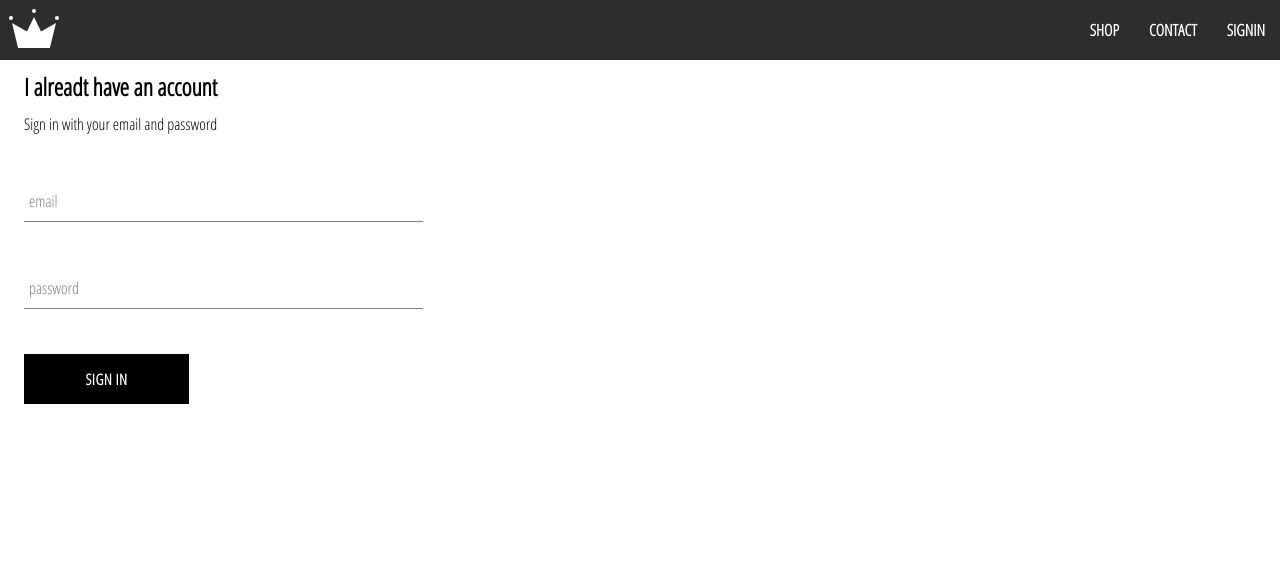
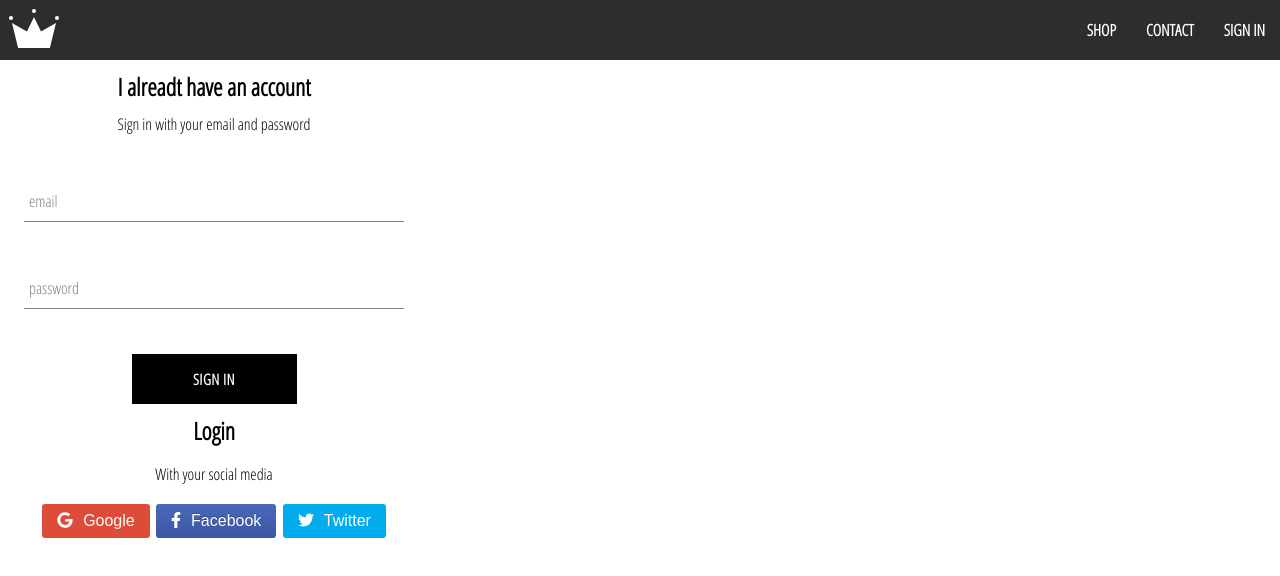
Before and after one commit to lironezra/eshppers, a React (Create React App) app: page /signin in a window 1280 px wide. Shown: the top 576 px of the page. Built offline with nearby package versions, Linux system fonts and the light colour scheme; no server answers.

Commit message:
integrate firebase into application, update sign in component with sign with google/facebook/twitter

```diff
--- a/package.json
+++ b/package.json
@@ -8,10 +8,12 @@
     "@fortawesome/free-regular-svg-icons": "^5.11.2",
     "@fortawesome/free-solid-svg-icons": "^5.11.2",
     "@fortawesome/react-fontawesome": "^0.1.7",
+    "firebase": "^7.5.0",
     "font-awesome": "^4.7.0",
     "node-sass": "^4.13.0",
     "react": "^16.12.0",
     "react-dom": "^16.12.0",
+    "react-firebaseui": "^4.0.0",
     "react-router-dom": "^5.1.2",
     "react-scripts": "3.2.0"
   },
--- a/src/App.css
+++ b/src/App.css
@@ -1,3 +1,7 @@
+* {
+    box-sizing: border-box;
+}
+
 body {
     font-family: 'Open Sans Condensed', sans-serif;
     /* padding: 20px 40px; */
--- a/src/App.js
+++ b/src/App.js
@@ -1,4 +1,4 @@
-import React from 'react';
+import React, { Component } from 'react';
 import { Switch, Route } from 'react-router-dom';
 import './App.css';
 
@@ -6,11 +6,36 @@ import HomePage from './pages/homepage/homepage.component';
 import ShopPage from './pages/shop/shop.component';
 import SignInAndSignUpPage from './pages/sign-in-and-sign-up/sign-in-and-sign-up.component';
 import Header from './components/header/header.component';
+import { auth } from './firebase/firebase.utils';
 
-function App() {
+
+class App extends Component {
+  constructor(props) {
+    super(props);
+
+    this.state = {
+      currentUser: null
+    }
+  }
+
+  unsubscribeFromAuth = null;
+
+  componentDidMount() {
+    this.unsubscribeFromAuth = auth.onAuthStateChanged(user => {
+      this.setState({ currentUser: user });
+
+      console.log(user)
+    })
+  }
+
+  componentWillUnmount() {
+    this.unsubscribeFromAuth();
+  }
+
+  render() {
     return (
       <div>
-      <Header />
+        <Header currentUser={this.state.currentUser}/>
         <Switch>
           <Route exact path='/' component={HomePage}/>
           <Route path='/shop' component={ShopPage}/>
@@ -19,5 +44,6 @@ function App() {
       </div>
     );
   }
+}
 
 export default App;
--- a/src/components/custom-button/custom-button.component.jsx
+++ b/src/components/custom-button/custom-button.component.jsx
@@ -1,12 +1,44 @@
 import React from 'react';
+
+import { faFacebookF, faGoogle, faTwitter } from "@fortawesome/free-brands-svg-icons";
+import { FontAwesomeIcon } from "@fortawesome/react-fontawesome";
 
 import './custom-button.styles.scss';
 
-const CustomButton = ({ children, ...otherProps }) => {
+const CustomButton = ({ authWith, children, ...otherProps }) => {
+    let button;
+    switch (authWith) {
+        case 'google':
+            button =
+            <button className="loginBtn loginBtn--google" {...otherProps}>
+                <span className="s-icon"><FontAwesomeIcon icon={faGoogle} /></span>
+                {children}
+            </button>
+            break;
+        case 'facebook':
+            button =
+                <button className="loginBtn loginBtn--facebook" {...otherProps}>
+                    <span className="s-icon"><FontAwesomeIcon icon={faFacebookF} /></span>
+                    {children}
+                </button>
+            break;
+        case 'twitter':
+            button =
+                <button className="loginBtn loginBtn--twitter" {...otherProps}>
+                    <span className="s-icon"><FontAwesomeIcon icon={faTwitter} /></span>
+                    {children}
+                </button>
+            break;
+        default:
+            button =
+                <button className='custom-button' {...otherProps}>
+                    {children}
+                </button>
+            break;
+    }
+
     return (
-        <button className='custom-button' {...otherProps}>
-            {children}
-        </button>
+        button
     );
 };
 
--- a/src/components/custom-button/custom-button.styles.scss
+++ b/src/components/custom-button/custom-button.styles.scss
@@ -19,4 +19,85 @@
       color: black;
       border: 1px solid black;
     }
+}
+
+
+/* Shared */
+.loginBtn {
+  box-sizing: border-box;
+  position: relative;
+  /* width: 13em;  - apply for fixed size */
+  margin: 0.2em;
+  padding: 0 15px;
+  border: none;
+  text-align: left;
+  line-height: 34px;
+  white-space: nowrap;
+  border-radius: 0.2em;
+  font-size: 16px;
+  color: #FFF;
+
+  .s-icon {
+    margin-right: 10px;
   }
+
+  &:focus {
+    outline: none;
+  }
+
+  &:active {
+    box-shadow: inset 0 0 0 32px rgba(0,0,0,0.1);
+  }
+}
+
+
+// .loginBtn:before {
+//   content: "";
+//   box-sizing: border-box;
+//   position: absolute;
+//   top: 0;
+//   left: 0;
+//   width: 34px;
+//   height: 100%;
+// }
+// .loginBtn:focus {
+//   outline: none;
+// }
+// .loginBtn:active {
+//   box-shadow: inset 0 0 0 32px rgba(0,0,0,0.1);
+// }
+
+
+/* Facebook */
+.loginBtn--facebook {
+  background-color: #4C69BA;
+  background-image: linear-gradient(#4C69BA, #3B55A0);
+  /*font-family: "Helvetica neue", Helvetica Neue, Helvetica, Arial, sans-serif;*/
+  text-shadow: 0 -1px 0 #354C8C;
+}
+.loginBtn--facebook:hover,
+.loginBtn--facebook:focus {
+  background-color: #5B7BD5;
+  background-image: linear-gradient(#5B7BD5, #4864B1);
+}
+
+
+/* Google */
+.loginBtn--google {
+  /*font-family: "Roboto", Roboto, arial, sans-serif;*/
+  background: #DD4B39;
+}
+.loginBtn--google:hover,
+.loginBtn--google:focus {
+  background: #E74B37;
+}
+
+/* Twitter */
+.loginBtn--twitter {
+  /*font-family: "Roboto", Roboto, arial, sans-serif;*/
+  background: #00ACEE;
+}
+.loginBtn--twitter:hover,
+.loginBtn--twitter:focus {
+  background:  rgb(8, 181, 250);
+}
--- a/src/components/header/header.component.jsx
+++ b/src/components/header/header.component.jsx
@@ -1,5 +1,7 @@
 import React from 'react';
 import { Link } from 'react-router-dom';
+
+import { auth } from '../../firebase/firebase.utils';
 
 import { ReactComponent as Logo } from '../../assets/crown.svg';
 import { faHeart } from "@fortawesome/free-regular-svg-icons";
@@ -7,7 +9,7 @@ import { FontAwesomeIcon } from "@fortawesome/react-fontawesome";
 
 import './header.styles.scss';
 
-const Header = (props) => {
+const Header = ({ currentUser }) => {
     return (
         <div className='header'>
             <Link className='logo-container' to='/'>
@@ -20,9 +22,15 @@ const Header = (props) => {
                 <Link className='option' to='shop'>
                     CONTACT
                 </Link>
-                <Link className='option' to='signin'>
-                    SIGNIN
-                </Link>
+                {
+                    currentUser ? (
+                        <div className='option' onClick={() => auth.signOut()}>
+                            <strong>SIGN OUT</strong>
+                        </div>
+                    ) : (
+                        <Link className='option' to='signin'>SIGN IN</Link>
+                    )
+                }
                 {/* <Link className='option' to='like-items'>
                     <FontAwesomeIcon icon={faHeart} />
                 </Link> */}
--- a/src/components/header/header.styles.scss
+++ b/src/components/header/header.styles.scss
@@ -21,6 +21,8 @@
 
       .option {
         padding: 10px 15px;
+        cursor: pointer;
+        color: white;
 
         i {
           color: yellow;
--- a/src/components/sign-in/sign-in.component.jsx
+++ b/src/components/sign-in/sign-in.component.jsx
@@ -2,6 +2,9 @@ import React, { Component } from 'react';
 
 import FormInput from '../form-input/form-input.component';
 import CustomButton from '../custom-button/custom-button.component';
+
+import { signInWithGoogle, signInWithFacebook, signInWithTwitter } from '../../firebase/firebase.utils';
+import StyledFireBaseAuth from 'react-firebaseui/StyledFirebaseAuth'
 
 import './sign-in.styles.scss';
 
@@ -52,6 +55,13 @@ class SignIn extends Component {
 
                     <CustomButton type='submit'>SIGN IN</CustomButton>
                 </form>
+                <div className='social-login'>
+                    <h2 className='title'>Login</h2>
+                    <p>With your social media</p>
+                    <CustomButton onClick={signInWithGoogle} authWith='google'>Google</CustomButton>
+                    <CustomButton onClick={signInWithFacebook} authWith='facebook'>Facebook</CustomButton>
+                    <CustomButton onClick={signInWithTwitter} authWith='twitter'>Twitter</CustomButton>
+                </div>
             </div>
         );
     }
--- a/src/components/sign-in/sign-in.styles.scss
+++ b/src/components/sign-in/sign-in.styles.scss
@@ -1,9 +1,14 @@
 .sign-in {
-    width: 30vw;
+    width: 380px;
     display: flex;
     flex-direction: column;
+    text-align: center;
 
     .title {
         margin: 10px 0;
     }
+
+    .social-login {
+        display: block;
+    }
 }
--- /dev/null
+++ b/src/firebase/firebase.utils.js
@@ -0,0 +1,44 @@
+import firebase from 'firebase/app';
+import 'firebase/firestore';
+import 'firebase/auth';
+
+const config = {
+    apiKey: "AIzaSyDIjQmEtf6NZ4xXiAUgPzZ9yvuVnDqYTXI",
+    authDomain: "eshoppers-db.firebaseapp.com",
+    databaseURL: "https://eshoppers-db.firebaseio.com",
+    projectId: "eshoppers-db",
+    storageBucket: "eshoppers-db.appspot.com",
+    messagingSenderId: "420777333689",
+    appId: "1:420777333689:web:f7ccce71ea4a73de249c68",
+    measurementId: "G-5BKWNCT0BH"
+}
+
+firebase.initializeApp(config);
+
+export const auth = firebase.auth();
+export const firestore = firebase.firestore();
+
+// Section for google authentication
+const googleProvider = new firebase.auth.GoogleAuthProvider();
+googleProvider.setCustomParameters({
+    prompt: 'select_account'
+});
+export const signInWithGoogle = () => auth.signInWithPopup(googleProvider);
+
+// Section for facebook authentication
+const facebookProvider = new firebase.auth.FacebookAuthProvider();
+facebookProvider.setCustomParameters({
+    dispaly: 'popup'
+});
+
+export const signInWithFacebook = () => auth.signInWithPopup(facebookProvider);
+
+// Section for twitter authentication
+const twitterProvider = new firebase.auth.TwitterAuthProvider();
+twitterProvider.setCustomParameters({
+    dispaly: 'popup'
+});
+
+export const signInWithTwitter = () => auth.signInWithPopup(twitterProvider);
+
+export default firebase;
```
Also changed, not shown: 1 other file (tests, documents, lock files or other folders). Lines whose indentation alone changed are shown as unchanged.
